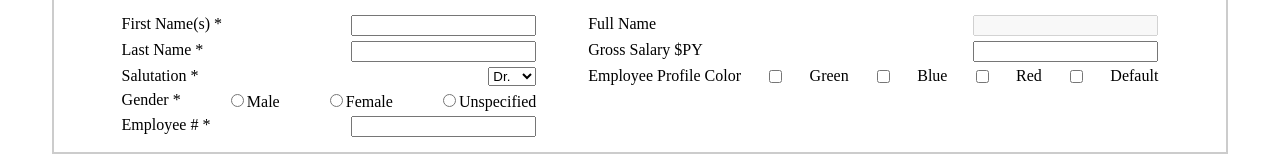
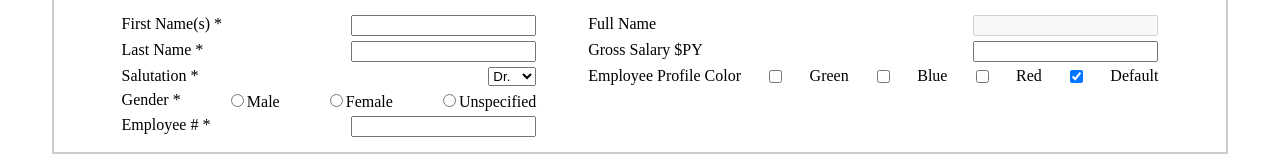
Before and after one commit to MinenhleDlaminiDev/PeatnutButterPayroll, a React (Create React App) app in the folder client/: page / in a window 1280 px wide. Shown: the part 218-378 px from the top of the page. Built offline with nearby package versions, Linux system fonts and the light colour scheme; no server answers.

Commit message:
Employee Profile Color working fine

```diff
--- a/client/src/EmployeeForm.js
+++ b/client/src/EmployeeForm.js
@@ -201,10 +201,10 @@ const EmployeeForm = ({ selectedEmployee, onSave }) => {
                         </div>
                         <div className="content">
                                 <label htmlFor="profileColor">Employee Profile Color</label>
-                                <input type="checkbox" name="profileColor" value={employee.profileColor} checked={employee.profileColor === "Green"} onChange={(e) => {handleChange(e); setDefaultCheckbox(false)}}/> Green
-                                <input type="checkbox" name="profileColor" value={employee.profileColor || "Blue"} onChange={(e) => {handleChange(e); setDefaultCheckbox(false)}}/> Blue
-                                <input type="checkbox" name="profileColor" value="Red" onChange={(e) => {handleChange(e); setDefaultCheckbox(false)}}/> Red
-                                <input type="checkbox" name="profileColor" value="" onChange={(e) => {handleChange(e); setDefaultCheckbox(!defaultCheckbox)}}/> Default
+                                <input type="checkbox" name="profileColor" value="Green" checked={employee.profileColor === "Green"} onChange={(e) => {handleChange(e); setDefaultCheckbox(false)}}/> Green
+                                <input type="checkbox" name="profileColor" value="Blue" checked={employee.profileColor === "Blue"} onChange={(e) => {handleChange(e); setDefaultCheckbox(false)}}/> Blue
+                                <input type="checkbox" name="profileColor" value="Red" checked={employee.profileColor === "Red"} onChange={(e) => {handleChange(e); setDefaultCheckbox(false)}}/> Red
+                                <input type="checkbox" name="profileColor" value="" checked={employee.profileColor === "" || !employee.profileColor} onChange={(e) => {handleChange(e); setDefaultCheckbox(!defaultCheckbox)}}/> Default
                         </div>
                     </div>
                 </div>
```
